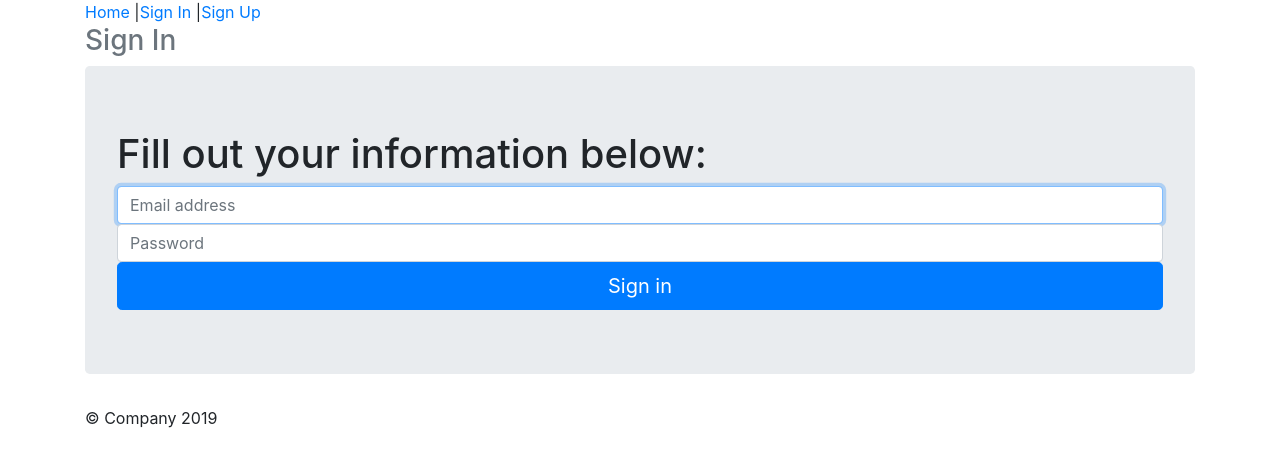
After one commit to jiaminzx/CS-411-Project, a Flask app: page /showSignIn in a window 1280 px wide. The commit adds this page. Shown: the top 467 px of the page. Run offline with Flask 2, Linux system fonts and the light colour scheme; some libraries are stand-ins or nearby versions.

Commit message:
Added sign-in page but don't have actual functionality yet

```diff
--- a/app.py
+++ b/app.py
@@ -5,10 +5,10 @@ from flask import Flask, render_template, json, jsonify, request
 import mysql.connector as mariadb
 
 #Use this line for cPanel
-db = mariadb.connect(user='pickles249_admin', password='csProject411!', database='pickles249_test')
+# db = mariadb.connect(user='pickles249_admin', password='csProject411!', database='pickles249_test')
 #Use this line for VM
 # db = mariadb.connect(user='root', password='password', database='cs411project')
-cursor = db.cursor()
+# cursor = db.cursor()
 
 
 #db.close() needs to be called to close connection
@@ -19,7 +19,6 @@ application = app # our hosting requires application in passenger_wsgi
 @app.route("/")
 def main():
     return render_template('home.html')
-
 
 @app.route('/showSignUp')
 def signUp():
@@ -66,6 +65,22 @@ def adduser():
         except Exception as e:
           return(str(e))
     return render_template('signup.html')
+
+@app.route('/showSignIn')
+def showSignIn():
+    return render_template('signIn.html')
+
+@app.route('/showSignIn', methods = ['GET'])
+def get_profile():
+    if request.method == 'GET':
+        try:
+            password = request.form['inputPassword']
+            email = request.form['inputEmail']
+            cursor.execute('SELECT * FROM users WHERE email="%s"' % (email))
+            rows=cursor.fetchall()
+            assert len(rows) == 1, "Multiple profiles with same email"
+        except Exception as e:
+          return(str(e))
 
 @app.route('/showModify', methods=['POST'])
 def moduser():
@@ -137,6 +152,6 @@ def showWomen():
     return render_template('showWomen.html', data=rows)
 
 # #comment out when hosting on cpanel
-# if __name__ == "__main__":
+if __name__ == "__main__":
 # #     app.run(host='sp19-cs411-36.cs.illinois.edu', port=8083)
-#     app.run()
+    app.run()
--- a/templates/home.html
+++ b/templates/home.html
@@ -23,6 +23,7 @@
                     <li role="presentation" class="active"><a href="#">Home </a> | </li>
                     <li role="presentation"><a href="showUsers">Show Users </a> | </li>
                     <li role="presentation"><a href="showSignUp">Sign Up </a> | </li>
+                    <li role="presentation"><a href="showSignIn">Sign In </a> | </li>
                     <li role="presentation"><a href="showDelete">Delete </a> | </li>
                     <li role="presentation"><a href="showModify">Modify </a></li>
                 </ul>
@@ -34,7 +35,7 @@
 
         <div class="jumbotron">
 
-            <h1>Muksula's Matchmaker</h1>
+            <h1>Muskula's Matchmaker</h1>
 
             <p class="lead"></p>
 
--- /dev/null
+++ b/templates/signIn.html
@@ -0,0 +1,48 @@
+<!DOCTYPE html>
+<html lang="en">
+  <head>
+    <title>sign up</title>
+
+
+    <link href="https://stackpath.bootstrapcdn.com/bootstrap/4.3.1/css/bootstrap.min.css" rel="stylesheet">
+
+    <link href="https://stackpath.bootstrapcdn.com/bootstrap/4.3.1/css/bootstrap.min.css" rel="stylesheet">
+    <link href="../static/signup.css" rel="stylesheet">
+
+  </head>
+
+  <body>
+
+    <div class="container">
+      <div class="header">
+        <nav>
+          <ul class="nav nav-pills pull-right">
+            <li role="presentation" ><a href="main">Home</a> | </li>
+            <li role="presentation"><a href="showUsers">Sign In</a> | </li>
+            <li role="presentation" class="active"><a href="#">Sign Up</a></li>
+          </ul>
+        </nav>
+        <h3 class="text-muted">Sign In</h3>
+      </div>
+
+      <div class="jumbotron">
+        <h1>Fill out your information below:</h1>
+        <form class="form-signin">
+        <label for="inputEmail" class="sr-only">Email address</label>
+        <input type="email" name="inputEmail" id="inputEmail" class="form-control" placeholder="Email address" required autofocus>
+        <label for="inputPassword" class="sr-only">Password</label>
+        <input type="password" name="inputPassword" id="inputPassword" class="form-control" placeholder="Password" required>
+
+        <button id="btnSignIn" class="btn btn-lg btn-primary btn-block" type="button">Sign in</button>
+      </form>
+      </div>
+
+
+
+      <footer class="footer">
+        <p>&copy; Company 2019</p>
+      </footer>
+
+    </div>
+  </body>
+</html>
```
